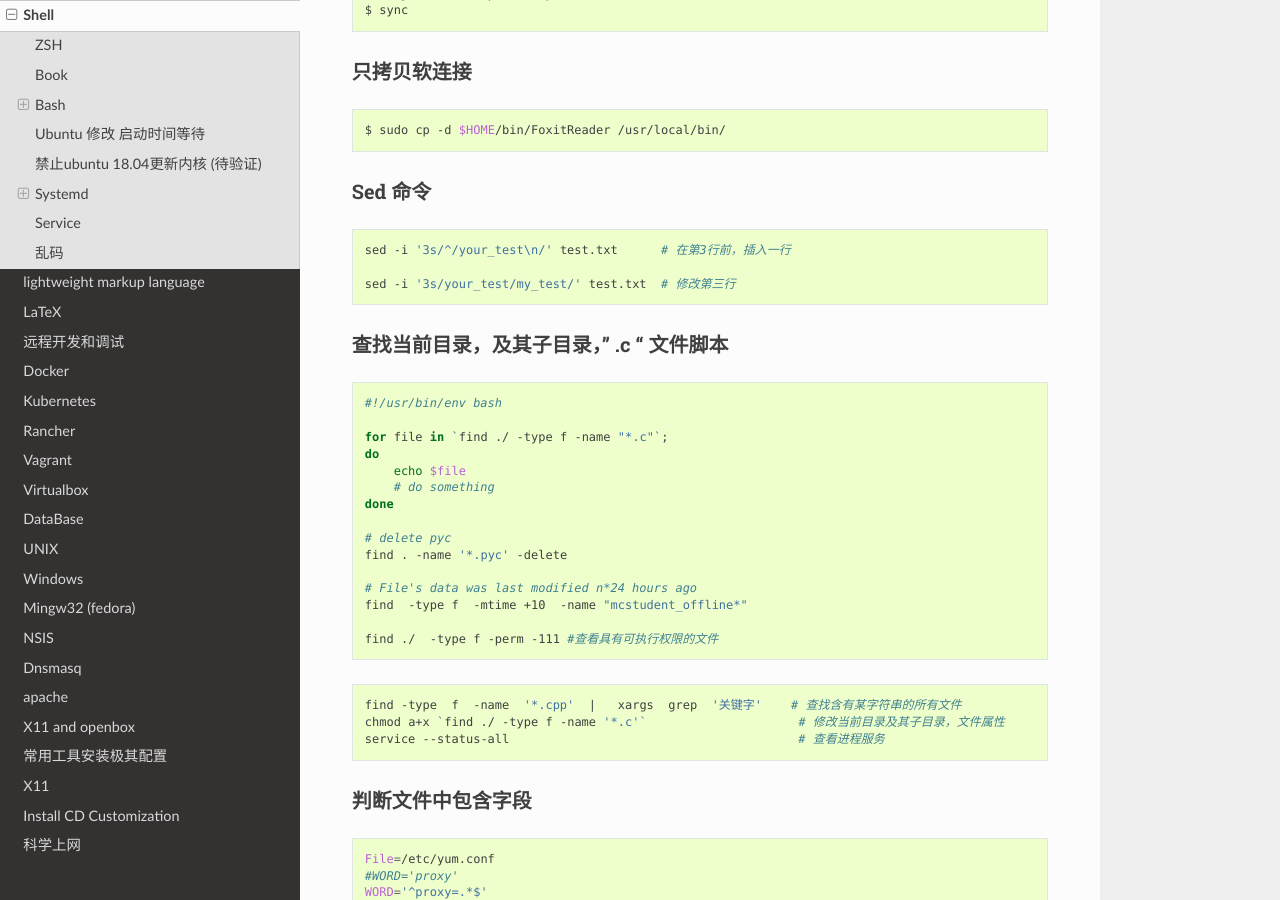
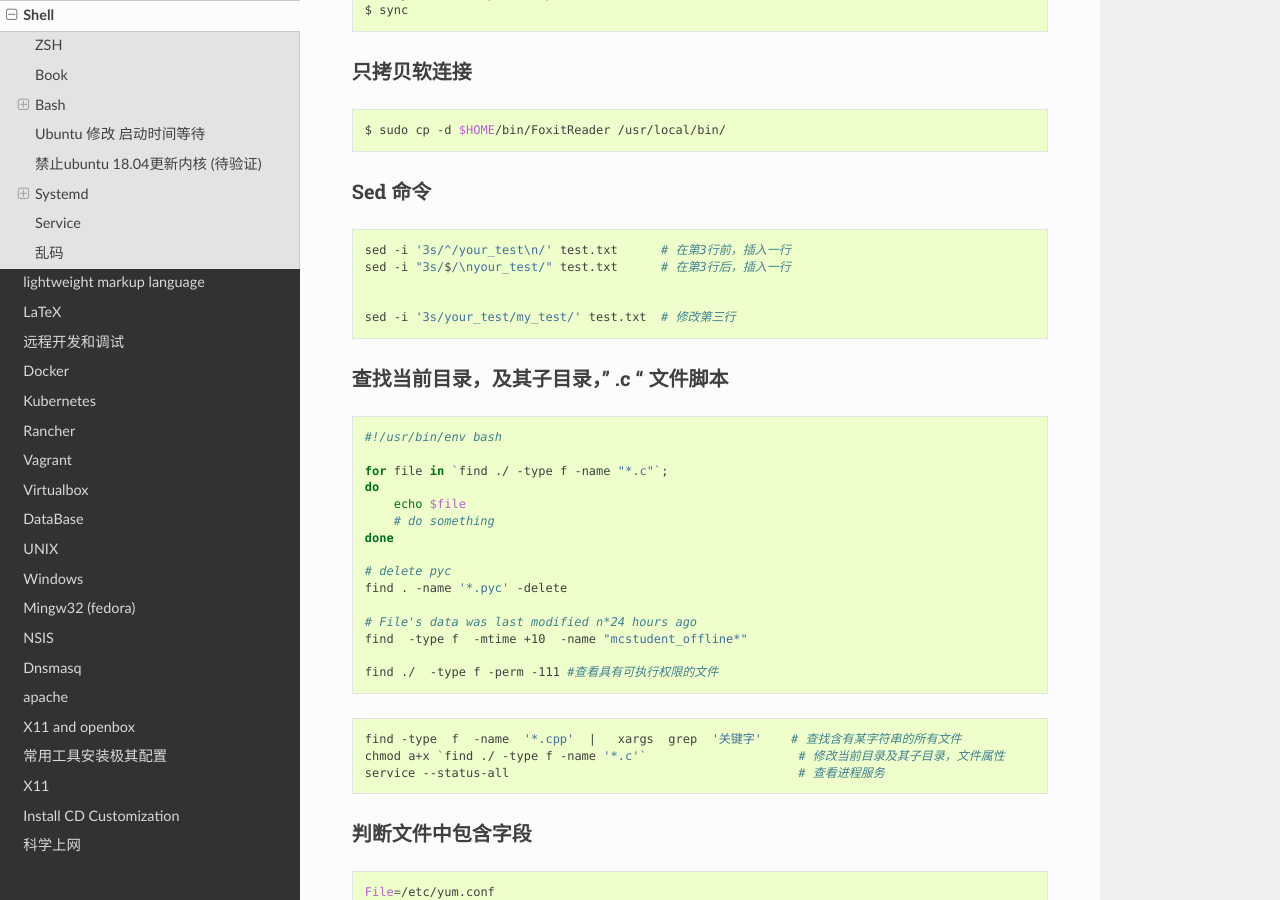
Before and after one commit to my-rds-store/my_space, a Sphinx documentation site: the page built from source/shell/shell.rst, in a window 1280 px wide and 900 px high, scrolled down 5648 px. Built offline with Sphinx 7.4.7 and the Read the Docs theme 2.0.0, drawn with Linux system fonts in a browser that asks for light colours.

Commit message:
update ....

```diff
--- a/source/shell/shell.rst
+++ b/source/shell/shell.rst
@@ -354,6 +354,8 @@ Sed 命令
 .. code-block:: sh
 
     sed -i '3s/^/your_test\n/' test.txt      # 在第3行前，插入一行
+    sed -i "3s/$/\nyour_test/" test.txt      # 在第3行后，插入一行
+
 
     sed -i '3s/your_test/my_test/' test.txt  # 修改第三行
 
```
